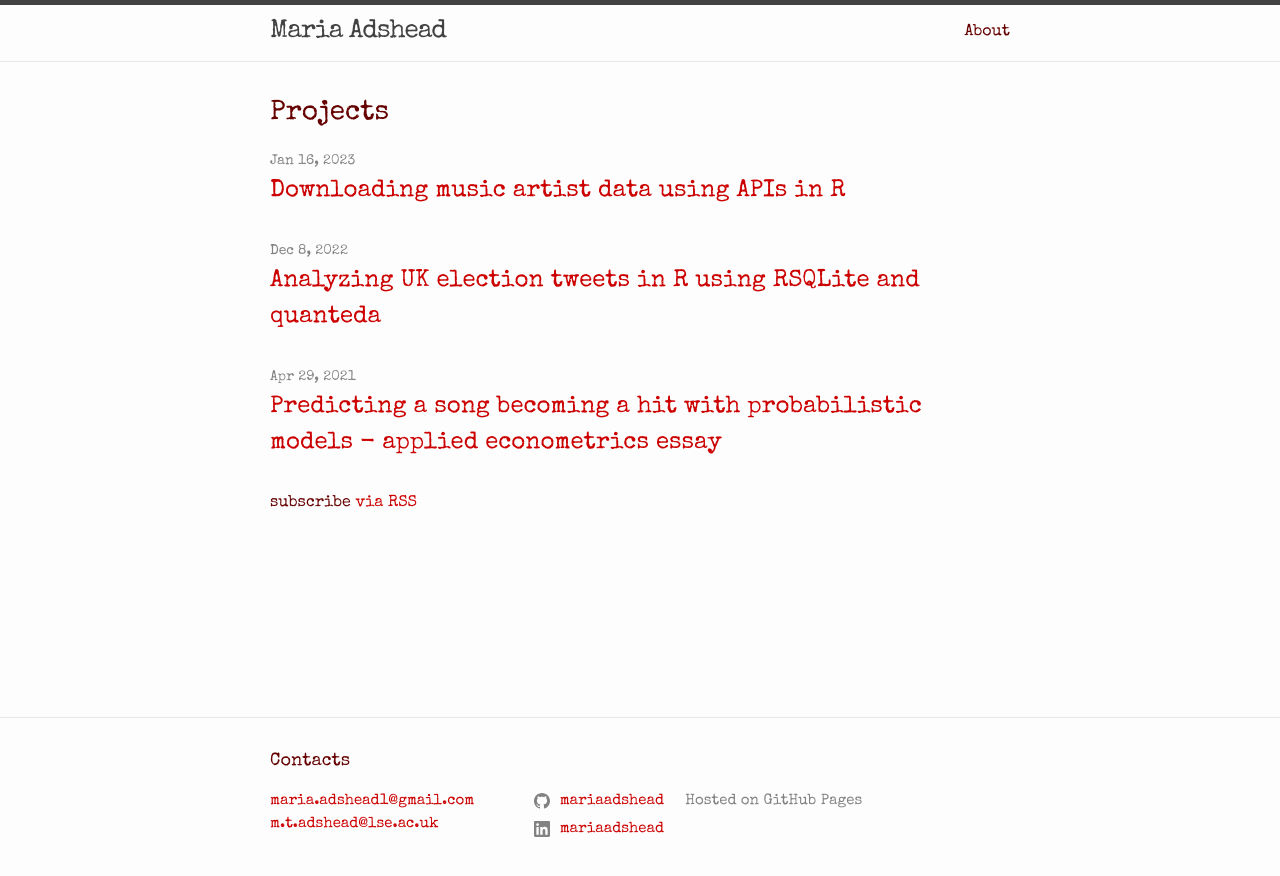
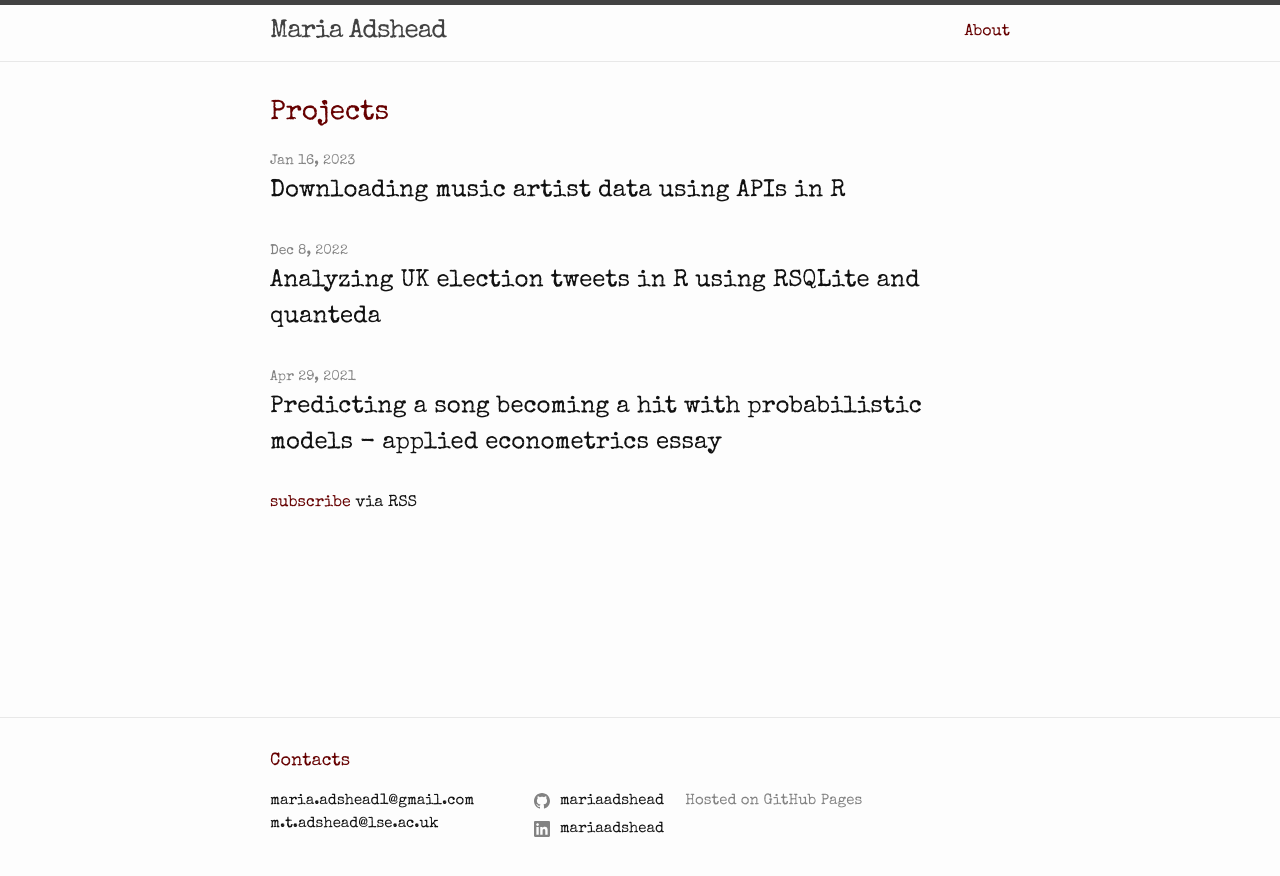
Before and after one commit to mariaadshead/mariaadshead.github.io, a Jekyll site: the page built from docs/index.markdown, in a window 1280 px wide. Shown: the top 876 px of the page. Built offline with Jekyll 4.4.1, drawn with Linux system fonts in a browser that asks for light colours.

Commit message:
Update minima.scss

```diff
--- a/docs/_sass/minima.scss
+++ b/docs/_sass/minima.scss
@@ -13,7 +13,7 @@ $spacing-unit:     30px !default;
 
 $text-color:       #660000 !default;
 $background-color: #fdfdfd !default;
-$brand-color:      #cc0000 !default;
+$brand-color:      #111 !default;
 $header-color:     #990000 !default;
 
 $grey-color:       #828282 !default;
```
